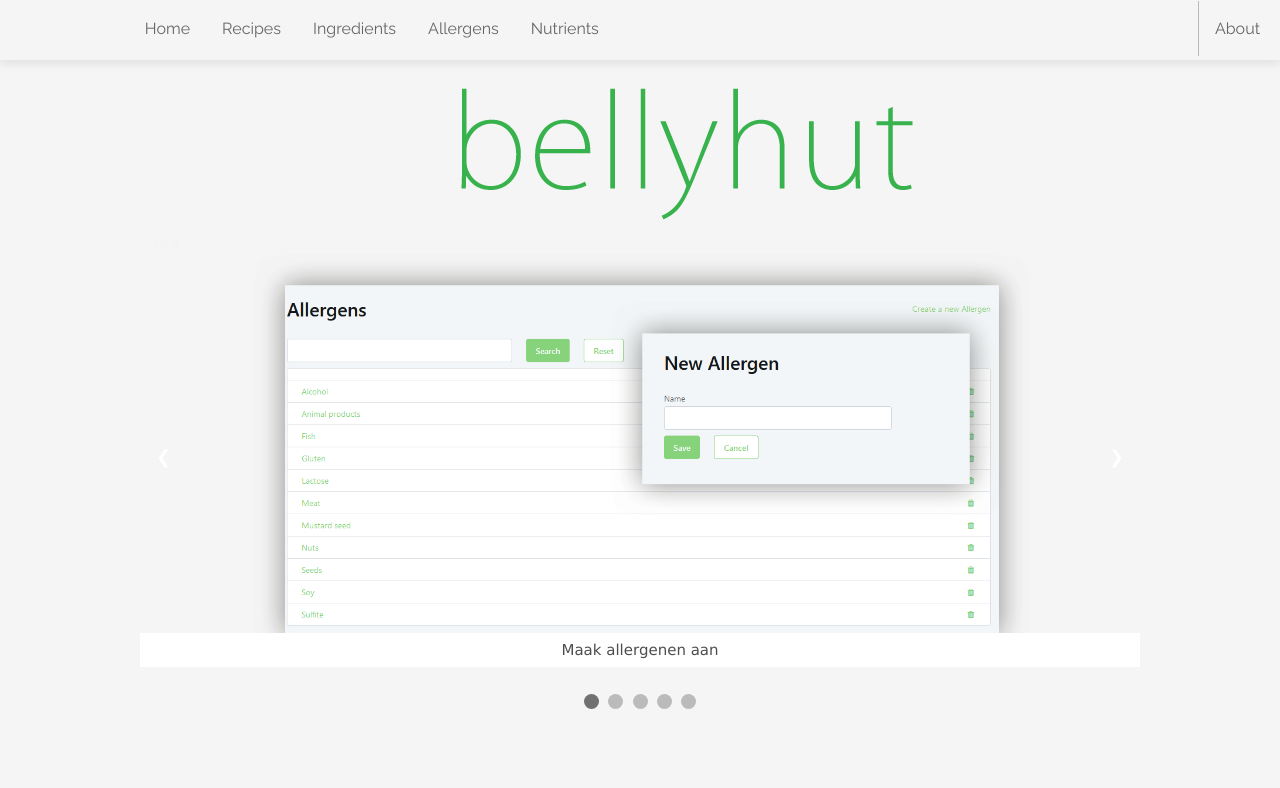
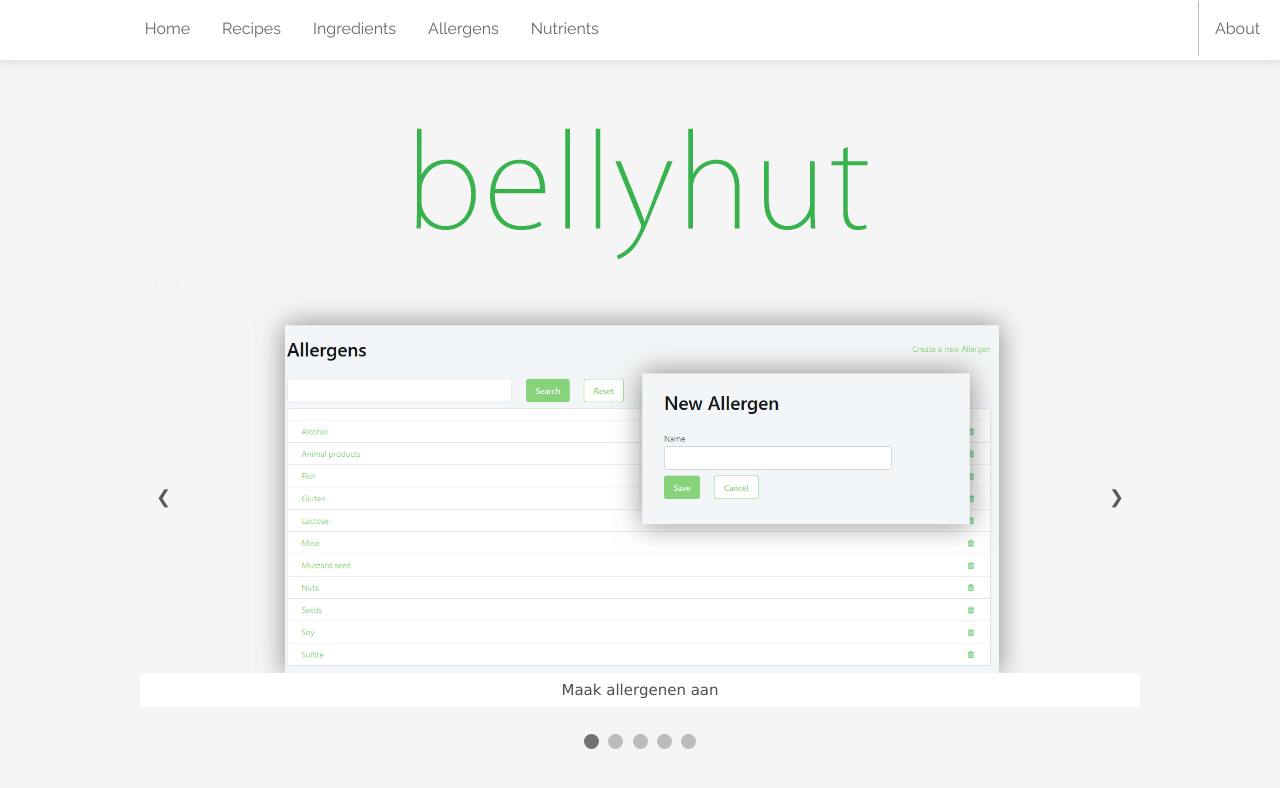
Before and after one commit to Flabberdapperdan/chefAppFrontend, a plain HTML site: page index.html in a window 1280 px wide. Drawn offline with nearby package versions, Linux system fonts and the light colour scheme; a web font is replaced by a local one.

Commit message:
updated navbar and frontpage interaction

```diff
--- a/index.css
+++ b/index.css
@@ -1,10 +1,12 @@
-* {box-sizing: border-box;
+* {box-sizing: border-box;}
+body {font-family: Verdana, sans-serif; margin:0;
 background-color:whitesmoke}
-body {font-family: Verdana, sans-serif; margin:0}
+
 .mySlides {display: none}
 
 .top-logo{
-  margin: -40px 0 0 35%;
+  display: block;
+  margin: auto;
 }
 
 img {vertical-align: middle;
@@ -15,7 +17,6 @@
   max-width: 1000px;
   position:relative ;
   margin: auto;
-  width: 80%;
 }
 
 /* Next & previous buttons */
@@ -26,7 +27,7 @@
   width: auto;
   padding: 16px;
   margin-top: -22px;
-  color: white;
+  color: rgb(90, 90, 90);
   font-weight: bold;
   font-size: 18px;
   transition: 0.6s ease;
@@ -42,6 +43,7 @@
 
 /* On hover, add a black background color with a little bit see-through */
 .prev:hover, .next:hover {
+  color: white;
   background-color: rgba(0,0,0,0.8);
 }
 
--- a/index.html
+++ b/index.html
@@ -6,6 +6,7 @@
   <meta name="viewport" content="width=device-width, initial-scale=1">
   <script src="https://code.jquery.com/jquery-1.10.2.js"></script>
   <link rel="stylesheet" href="./index.css">
+  <script src="index.js" type="module"></script>
 
   <!-- import fonts -->
   <link rel="preconnect" href="https://fonts.googleapis.com">
--- a/navbar/nav.css
+++ b/navbar/nav.css
@@ -10,6 +10,7 @@
   border: 1px solid transparent;
   width: 100%;
   box-shadow: 0 3px 10px 0 rgba(21, 24, 26, .1);
+  background-color: white;
 }
 
 .navbar-list {
```
Also changed, not shown: index.js (+27 -0 lines).
